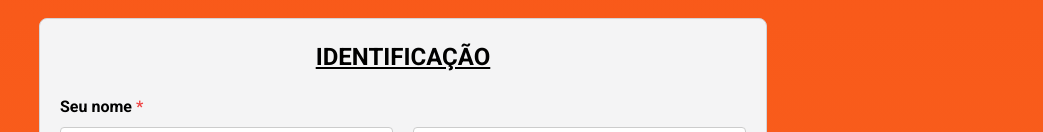
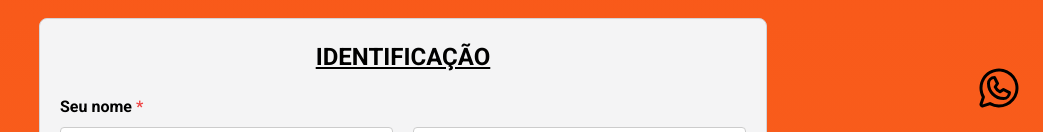
Before and after one commit to lvdamaceno/cadastro-parceiros, a Next.js app: page / in a window 1280 px wide. Shown: the part 668-800 px from the top of the page, without its empty margins (237-1280 px from the left). Built offline with nearby package versions, Linux system fonts and the light colour scheme.

Commit message:
update whatsapp icon

```diff
--- a/src/app/page.tsx
+++ b/src/app/page.tsx
@@ -1,4 +1,4 @@
-import { Scroll, Nut } from '@phosphor-icons/react/dist/ssr';
+import { Scroll, Nut, WhatsappLogo } from '@phosphor-icons/react/dist/ssr';
 import Image from 'next/image';
 import logo from '/src/app/logo.png';
 
@@ -661,6 +661,11 @@ export default function Page() {
           Direitos Reservados
         </h2>
       </div>
+      <div className="contact fixed bottom-5 right-5">
+        <a href="https://wa.me/559132224751">
+          <WhatsappLogo size={48} />
+        </a>
+      </div>
       <p className="hidden">made by @lvdamaceno</p>
     </div>
   );
```
